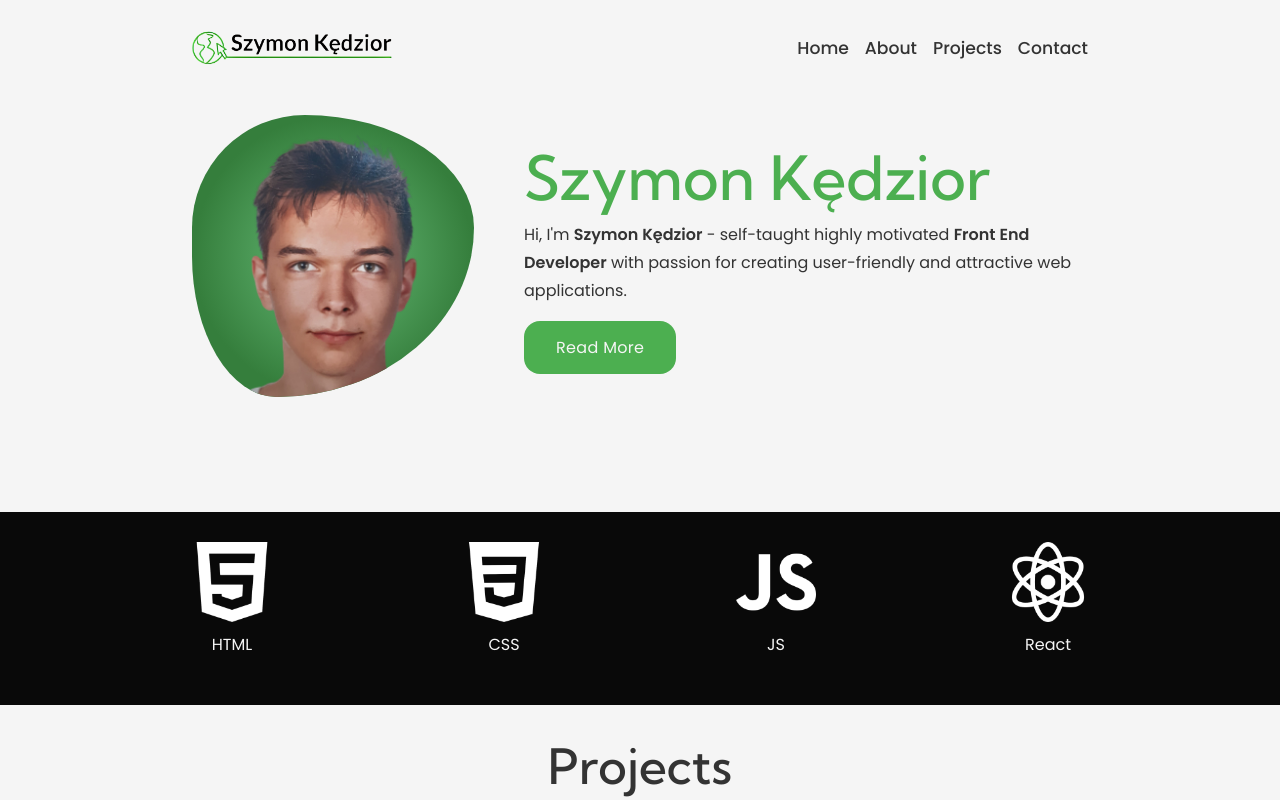
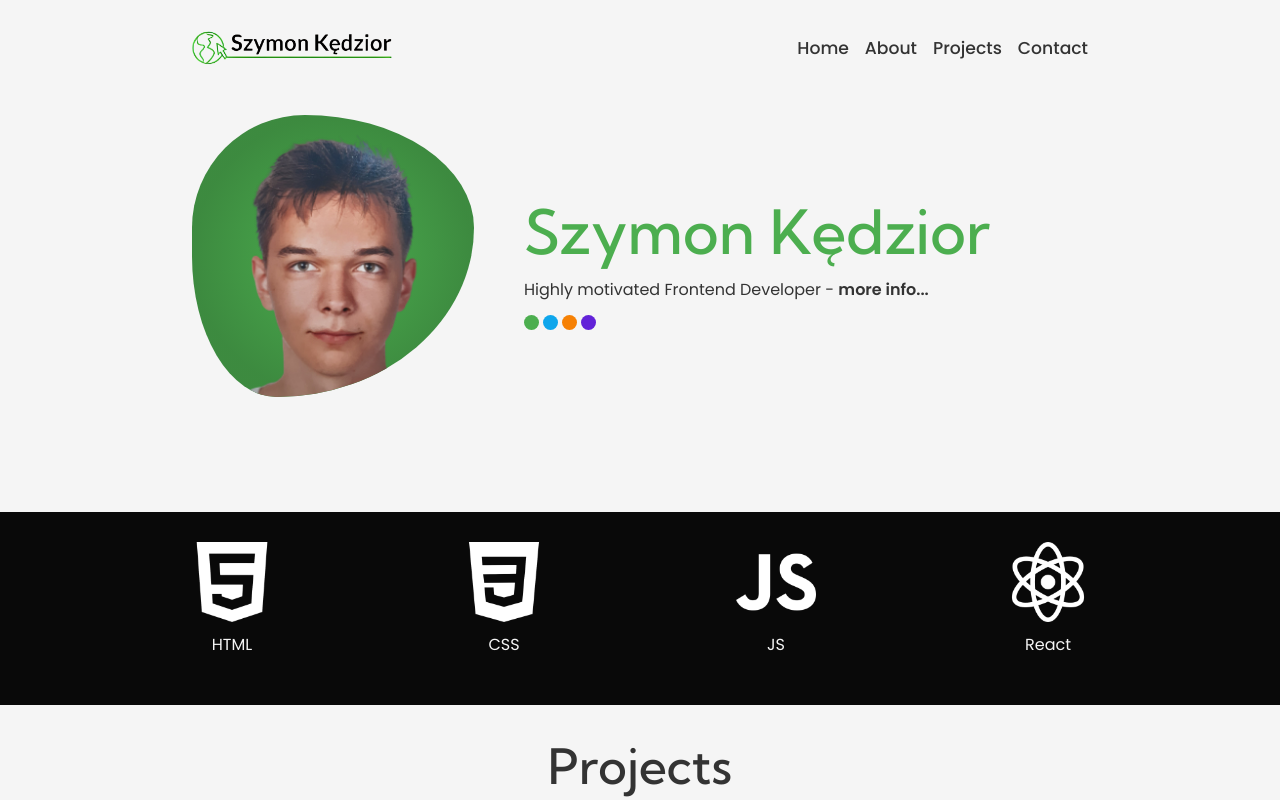
Before and after one commit to szyi10/portfolio, a React (Vite) app: page / in a window 1280 px wide. Shown: the top 800 px of the page. Built offline with nearby package versions, Linux system fonts and the light colour scheme; the HTML template or start-up script is replaced by a standard one.

Commit message:
Updated banner section

```diff
--- a/index.html
+++ b/index.html
@@ -1,5 +1,5 @@
 <!DOCTYPE html>
-<html lang="en">
+<html lang="en" class="green">
   <head>
     <meta charset="UTF-8" />
     <link rel="icon" type="image/png" href="/logo.png" />
--- a/src/App.jsx
+++ b/src/App.jsx
@@ -1,4 +1,4 @@
-import React from "react"
+import React, { useEffect } from "react"
 import { Routes, Route, useLocation } from "react-router-dom"
 import { AnimatePresence } from "framer-motion"
 
@@ -9,6 +9,18 @@ import NotFound from "./pages/NotFound"
 
 const App = () => {
   const location = useLocation()
+
+  useEffect(() => {
+    const colorScheme = document.querySelector("html").classList[0]
+    let savedScheme = localStorage.getItem("color")
+
+    if (!savedScheme) {
+      // Create localStoarge key
+      localStorage.setItem("color", colorScheme)
+    } else {
+      document.querySelector("html").classList = savedScheme
+    }
+  }, [])
 
   return (
     <>
--- a/src/components/Banner/Banner.jsx
+++ b/src/components/Banner/Banner.jsx
@@ -5,6 +5,11 @@ import picture from "../../assets/picture.png"
 import classes from "./Banner.module.css"
 
 const Banner = () => {
+  const changeColor = (color) => {
+    localStorage.setItem("color", color)
+    document.querySelector("html").classList = color
+  }
+
   return (
     <section className={classes.banner}>
       <div className={classes.img}>
@@ -12,14 +17,30 @@ const Banner = () => {
       </div>
       <div className={classes.content}>
         <h2>Szymon Kędzior</h2>
+        <div className={classes.colors}>
+          <button
+            className={classes.green}
+            onClick={() => changeColor("green")}
+          ></button>
+          <button
+            className={classes.blue}
+            onClick={() => changeColor("blue")}
+          ></button>
+          <button
+            className={classes.orange}
+            onClick={() => changeColor("orange")}
+          ></button>
+          <button
+            className={classes.violet}
+            onClick={() => changeColor("violet")}
+          ></button>
+        </div>
         <p>
-          Hi, I'm <span>Szymon Kędzior</span> - self-taught highly motivated{" "}
-          <span>Front End Developer</span> with passion for creating
-          user-friendly and attractive web applications.
+          Highly motivated Frontend Developer -{" "}
+          <b>
+            <Link to="/about">more info...</Link>
+          </b>
         </p>
-        <Link to="/about">
-          <button>Read More</button>
-        </Link>
       </div>
     </section>
   )
--- a/src/components/Banner/Banner.module.css
+++ b/src/components/Banner/Banner.module.css
@@ -12,6 +12,7 @@
   margin: 0 0 4px;
   font-size: 3.815rem;
   color: var(--c-primary1);
+  transition: color 0.3s ease;
 }
 
 .banner p {
@@ -29,7 +30,12 @@
   aspect-ratio: 1/1;
   flex: 1;
   overflow: hidden;
-  background: radial-gradient(var(--c-primary2) 0%, var(--c-primary3) 70%);
+  background: radial-gradient(
+    hsla(var(--current-h), var(--current-s), 59%, 0) 0%,
+    hsla(var(--current-h), var(--current-s), 39%, 1) 70%
+  );
+  background-color: var(--c-primary1);
+  transition: background-color 0.3s ease-in-out;
   animation: morph 10s linear infinite;
 }
 
@@ -41,12 +47,49 @@
 }
 
 .content {
+  position: relative;
   flex: 2;
 }
 
 .banner button {
   padding: 14px 32px;
   letter-spacing: 0.02rem;
+}
+
+.colors {
+  position: absolute;
+  /* top: -10px; */
+  bottom: -10px;
+  left: 0;
+  display: flex;
+  gap: 4px;
+}
+
+.colors button {
+  width: 15px;
+  height: 15px;
+  border-radius: 50%;
+  padding: 0;
+}
+
+.green,
+.green:hover {
+  background-color: hsl(122, 39%, 49%);
+}
+
+.blue,
+.blue:hover {
+  background-color: hsl(199, 89%, 49%);
+}
+
+.orange,
+.orange:hover {
+  background-color: hsl(31, 97%, 49%);
+}
+
+.violet,
+.violet:hover {
+  background-color: hsl(261, 73%, 49%);
 }
 
 @media (width <= 900px) {
@@ -75,6 +118,16 @@
   .img {
     display: none;
   }
+
+  .colors {
+    left: 50%;
+    transform: translateX(-50%);
+  }
+
+  .colors button {
+    width: 12.5px;
+    height: 12.5px;
+  }
 }
 
 @media (width <= 450px) {
--- a/src/index.css
+++ b/src/index.css
@@ -1,9 +1,12 @@
 @import url("https://fonts.googleapis.com/css2?family=Kumbh+Sans:wght@400;500;600&family=Poppins:wght@400;500;600&display=swap");
 
 :root {
-  --c-primary1: #4caf50;
-  --c-primary2: #6abf7b;
-  --c-primary3: #357e3c;
+  --current-h: 0;
+  --current-s: 0%;
+
+  --c-primary1: hsl(var(--current-h), var(--current-s), 49%);
+  --c-primary2: hsl(var(--current-h), var(--current-s), 59%);
+  --c-primary3: hsl(var(--current-h), var(--current-s), 39%);
 
   --c-gray1: #f5f5f5;
   --c-gray2: #d3d3d3;
@@ -23,6 +26,26 @@ html {
   font-size: 100%;
   height: 100%;
   scroll-behavior: smooth;
+}
+
+html.green {
+  --current-h: 122;
+  --current-s: 39%;
+}
+
+html.blue {
+  --current-h: 199;
+  --current-s: 89%;
+}
+
+html.orange {
+  --current-h: 31;
+  --current-s: 97%;
+}
+
+html.violet {
+  --current-h: 261;
+  --current-s: 73%;
 }
 
 body {
```
